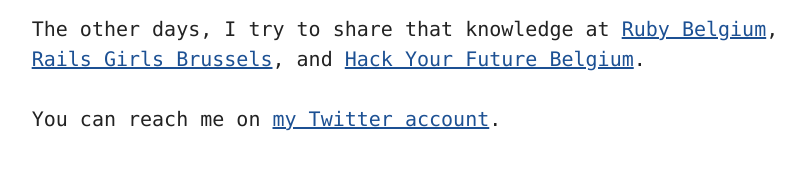
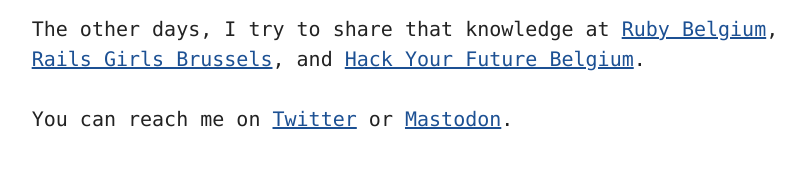
Before and after one commit to otagi/otagi.github.io, a Jekyll site: the page built from index.html, in a window 1280 px wide. Shown: the part 237-407 px from the top of the page, without its empty margins (217-1022 px from the left). Built offline with Jekyll 4.4.1, drawn with Linux system fonts in a browser that asks for light colours.

Commit message:
Add Mastodon link

```diff
--- a/index.html
+++ b/index.html
@@ -5,5 +5,9 @@
   <h1>Hello, I’m Tiago</h1>
   <p>I write Ruby, HTML, and CSS code for <a href="https://spreds.com/">Spreds</a> on weekdays.</p>
   <p>The other days, I try to share that knowledge at <a href="https://rubybelgium.be/">Ruby Belgium</a>, <a href="https://rubybelgium.be/rails-girls">Rails Girls Brussels</a>, and <a href="https://hackyourfuture.be/">Hack Your Future Belgium</a>.</p>
-  <p>You can reach me on <a href="https://twitter.com/otagi">my Twitter account</a>.</p>
+	<p>
+		You can reach me on
+		<a rel="me" href="https://twitter.com/otagi">Twitter</a> or
+		<a rel="me" href="https://mastodon.cloud/@otagi">Mastodon</a>.
+	</p>
 </article>
```
